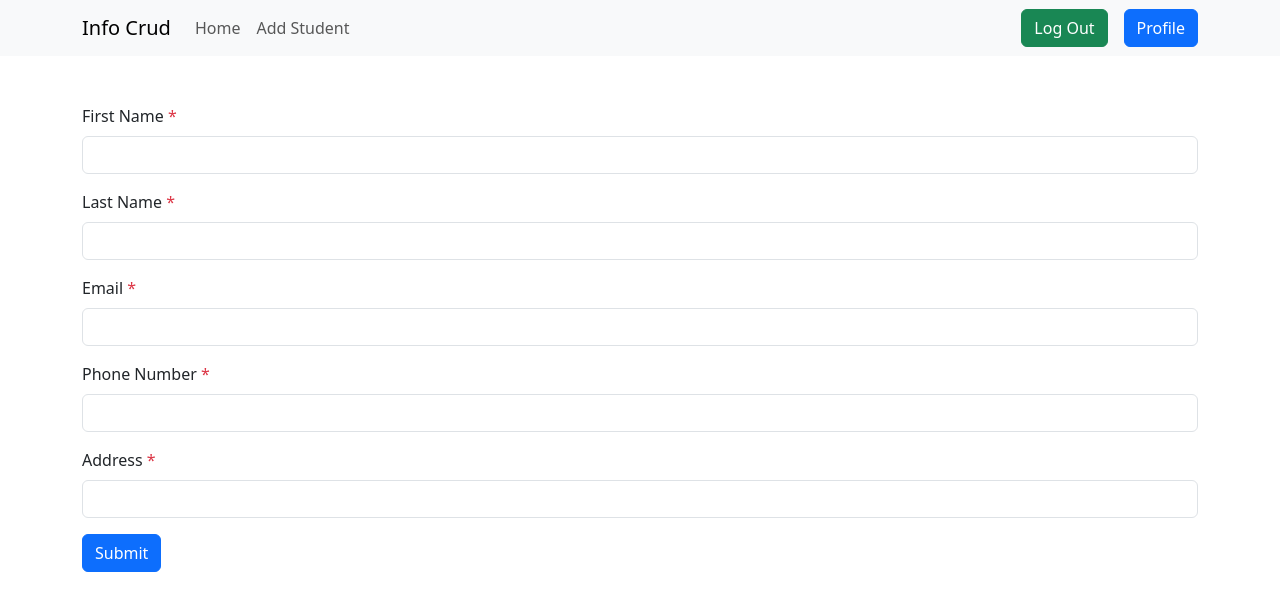
After one commit to moeen-dev/Attachment, a PHP site: page /add-info.php in a window 1280 px wide. The commit adds this page. Shown: the top 611 px of the page. Run offline with PHP 8.4, Linux system fonts and the light colour scheme.

Commit message:
Update: php-crud add-info page create

```diff
--- /dev/null
+++ b/php-crud/add-info.php
@@ -0,0 +1,44 @@
+<!DOCTYPE html>
+<html lang="en">
+
+<?php include_once 'partials/head.php'; ?>
+
+<body>
+
+    <?php include_once 'partials/nav.php'; ?>
+
+    <div class="container mt-5">
+        <div class="row">
+            <div class="col-lg-12">
+                <form action="">
+                    <div class="form-group mb-3">
+                        <label for="first_name" class="form-label">First Name <span class="text-danger">*</span></label>
+                        <input type="text" name="first_name" id="first_name" class="form-control" required autocomplete="off">
+                    </div>
+                    <div class="form-group mb-3">
+                        <label for="last_name" class="form-label">Last Name <span class="text-danger">*</span></label>
+                        <input type="text" name="last_name" id="last_name" class="form-control" required autocomplete="off">
+                    </div>
+                    <div class="form-group mb-3">
+                        <label for="email" class="form-label">Email <span class="text-danger">*</span></label>
+                        <input type="email" name="email" id="email" class="form-control" required autocomplete="off">
+                    </div>
+                    <div class="form-group mb-3">
+                        <label for="phone_number" class="form-label">Phone Number <span class="text-danger">*</span></label>
+                        <input type="tel" name="phone_number" id="phone_number" class="form-control" required autocomplete="off">
+                    </div>
+                    <div class="form-group mb-3">
+                        <label for="address" class="form-label">Address <span class="text-danger">*</span></label>
+                        <input type="text" name="address" id="address" class="form-control" required autocomplete="off">
+                    </div>
+
+                    <button type="submit" name="submit" class="btn btn-primary">Submit</button>
+                </form>
+            </div>
+        </div>
+    </div>
+
+    <?php include_once 'partials/footer.php'; ?>
+</body>
+
+</html>
--- a/php-crud/partials/nav.php
+++ b/php-crud/partials/nav.php
@@ -1,6 +1,6 @@
 <nav class="navbar navbar-expand-lg bg-body-tertiary">
     <div class="container">
-        <a class="navbar-brand" href="#">Student Doc</a>
+        <a class="navbar-brand" href="#">Info Crud</a>
         <button class="navbar-toggler" type="button" data-bs-toggle="collapse" data-bs-target="#navbarSupportedContent" aria-controls="navbarSupportedContent" aria-expanded="false" aria-label="Toggle navigation">
             <span class="navbar-toggler-icon"></span>
         </button>
```
